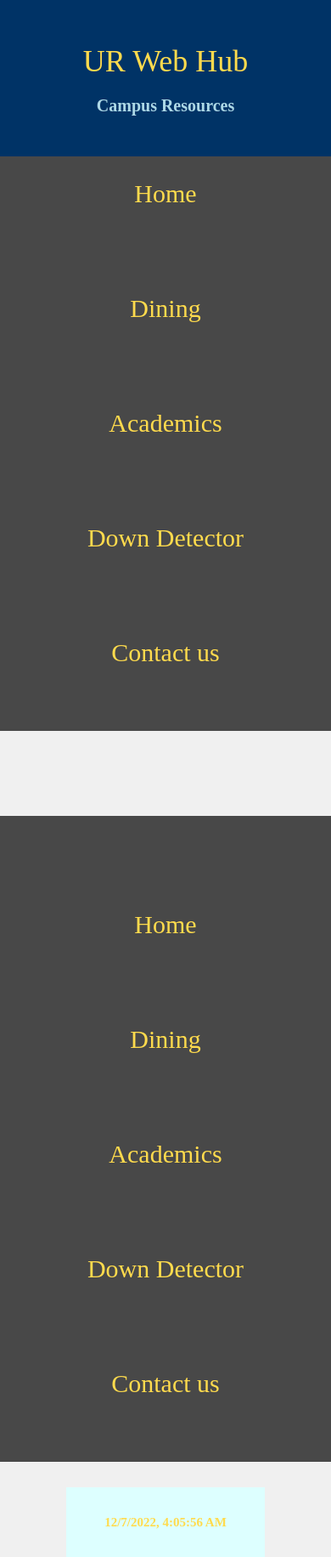
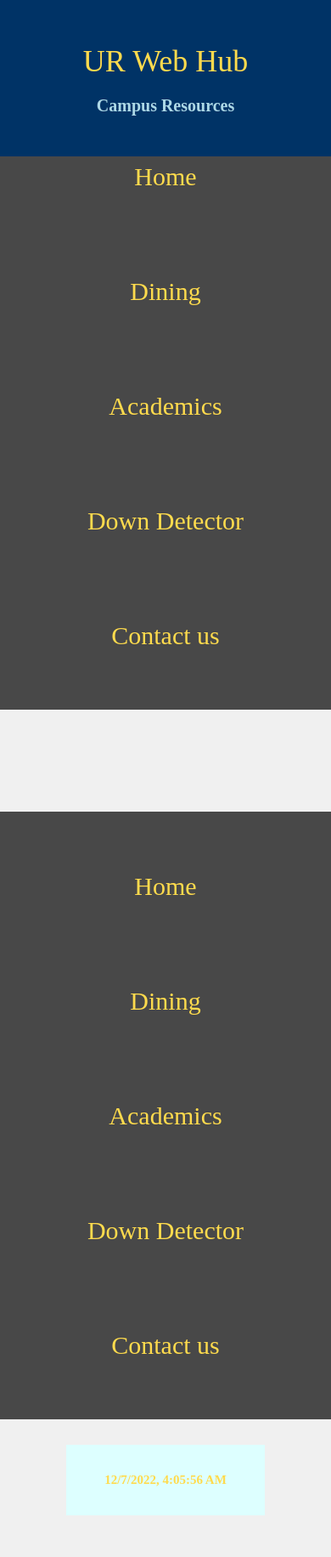
Before and after one commit to rachael2016/UR-Web-Hub, a Flask app: page /dining in a window 390 px wide. Shown: the top 1832 px of the page at 85% size. Run offline with Flask 2, Linux system fonts and the light colour scheme; some libraries are stand-ins or nearby versions.

Commit message:
fixing responsive nav and header

```diff
--- a/static/styles.css
+++ b/static/styles.css
@@ -248,7 +248,7 @@
 	font-size: 20px;
 	text-align: center;
 	padding-top: 2em;
-	padding-bottom: 1.5em;
+	padding-bottom: 2em;
 	padding-left: 0px;
 }
 
@@ -337,7 +337,7 @@
 }
 
 .header {
-	margin-bottom: 100px;
+	margin-bottom: 8em;
 }
 
 img {
@@ -366,21 +366,22 @@
 
 @media screen and (max-width: 930px) {
 	.menu {
-    text-align: center;
-    padding: 0em;
+    	text-align: center;
+   	 padding: 0em;
 	}
 
 	.menu a {
-    display: block;
-    padding: 1.5em;
+    	display: block;
+    	padding: 1.5em;
 	}
 
 	.menu a:hover {
-    background-color: #ADD8E6;
+    	background-color: #ADD8E6;
 	}
 
 	ul {
-	padding-bottom: .25em;
+	padding-bottom: 0em;
+	padding-top: 0em;
 	}
 
 	.slider {
```
